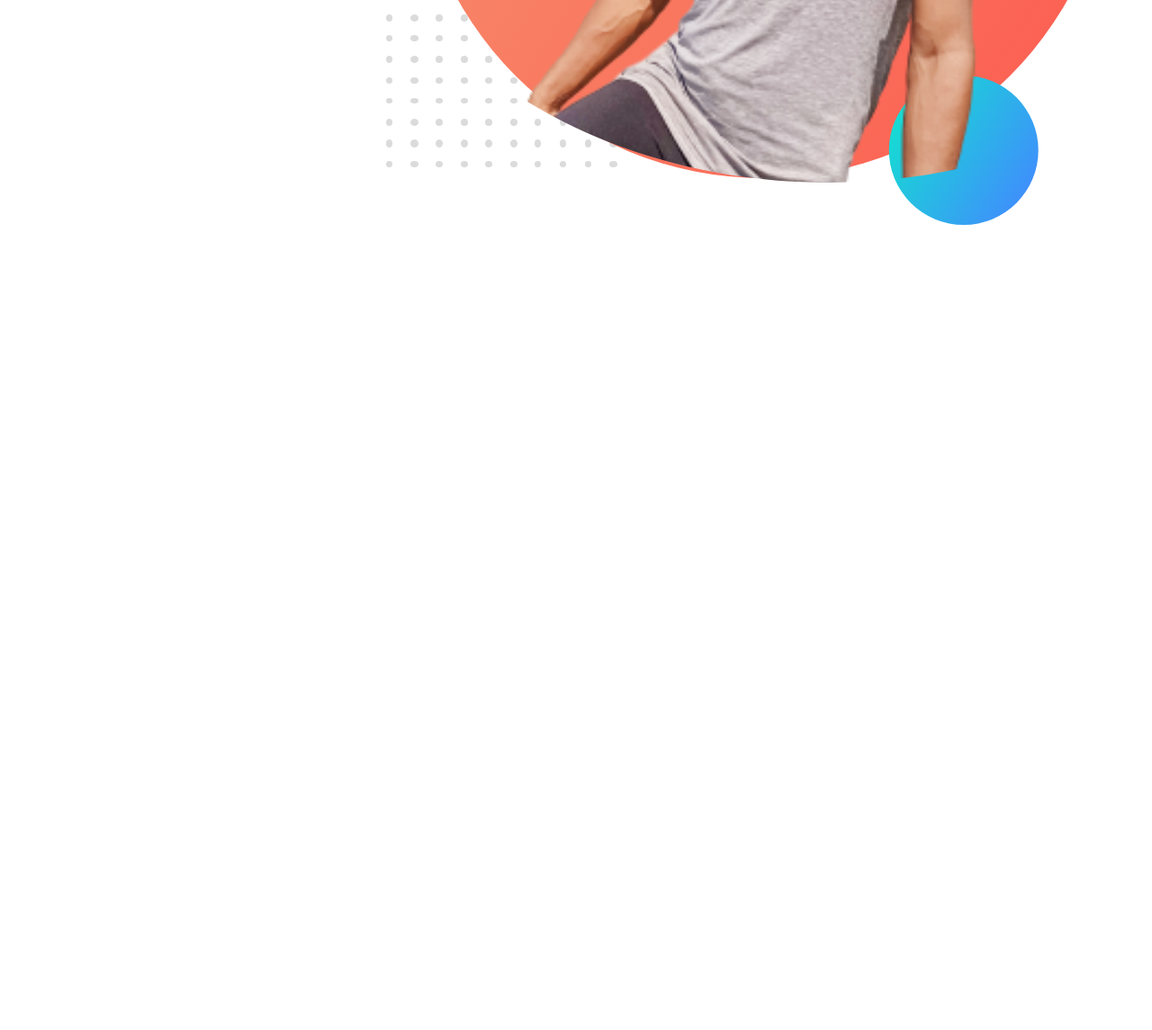
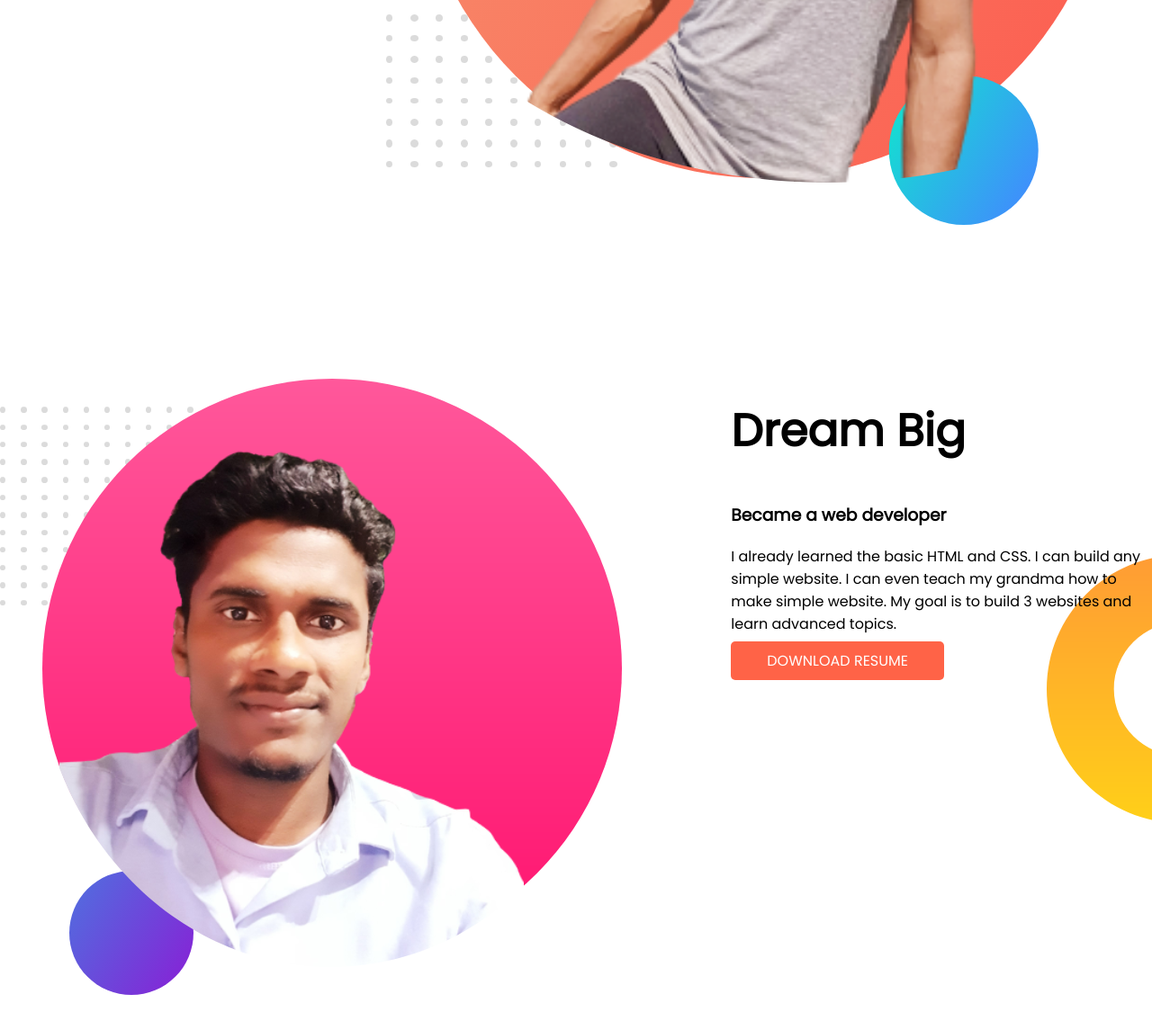
Before and after one commit to Burhanuddin668/first-portfolio, a plain HTML site: page index.html in a window 1280 px wide. Shown: the part 621-1766 px from the top of the page at 90% size. Before the commit the page ends 921 px from the top, so only its background shows below. Drawn offline with Linux system fonts and the light colour scheme.

Commit message:
dream-big

```diff
--- a/index.html
+++ b/index.html
@@ -16,6 +16,11 @@
 <a target="_blank" href="facebook.com/burhanuddin">Visit Here</a>
 </div>
     <div class ="half-div"><img src="bh1.png" alt="image"></div></section>
+    <section class="dream-big"><div class ="half-div"><img src="bh2.png" alt="image"></div>
+    <div class="Build-Climber"><h1>
+        Dream Big</h1>
+    <h3>Became a web developer</h3><p>I already learned the basic HTML and CSS. I can build any simple website. I can even teach my grandma how to make simple website. My goal is to build 3 websites and learn advanced topics.</p>
+<a href="google.com">DOWNLOAD RESUME</a></div></section>
 
 </body>
 </html>
--- a/style.css
+++ b/style.css
@@ -1,6 +1,6 @@
 section{
     display: flex;
-    background-image: ;
+    margin-bottom: 100px;
 }
 .Build-Climber{
     width: 50%;
@@ -31,3 +31,8 @@ a{
     background-image: url(top-banner.png);
     background-repeat: no-repeat;
 }
+.dream-big{
+    background-image: url(dream-bg.png);
+    background-repeat: no-repeat;
+    background-position: right;
+}
```
